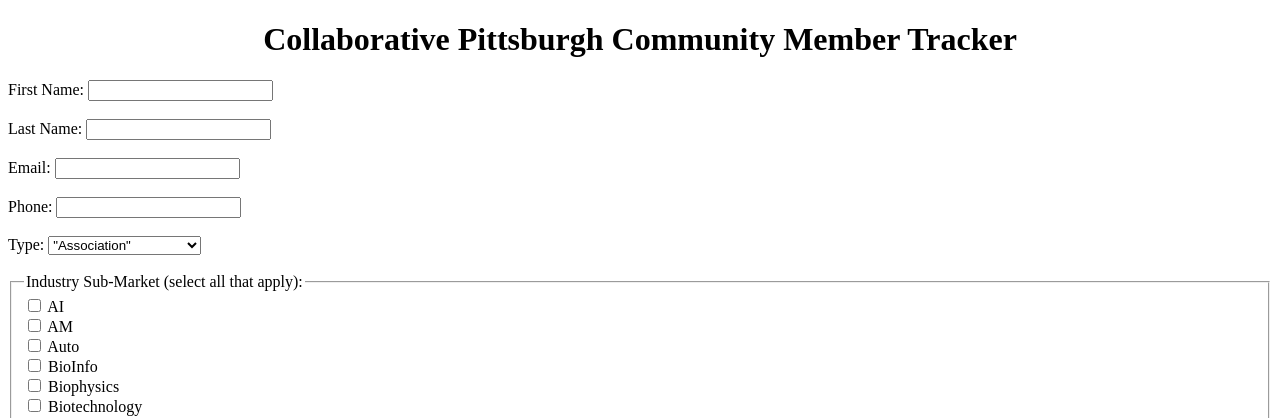
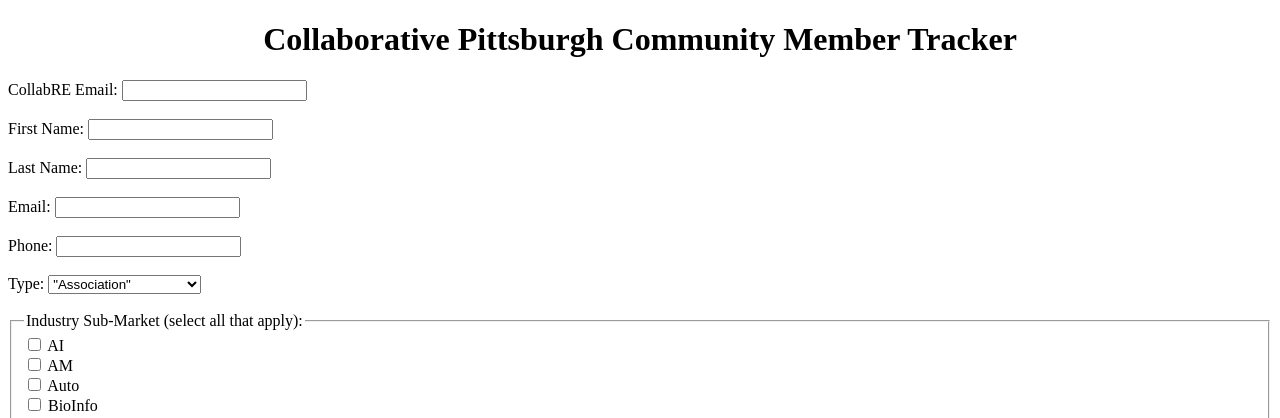
Before and after one commit to collabre-code/pitt-community-form, a Flask app: page / in a window 1280 px wide. Shown: the top 418 px of the page. Run offline with Flask 3, Linux system fonts and the light colour scheme.

Commit message:
added collbre user field so that collab users can be linked to their submissions

```diff
--- a/app.py
+++ b/app.py
@@ -34,6 +34,7 @@ def submit():
 
 
     # get the user input from the form
+    collabreuser = request.form['collabreuser']
     firstname = request.form['firstname']
     lastname = request.form['lastname']
     email = request.form['email']
@@ -60,7 +61,7 @@ def submit():
 
     # insert the user input into the database
     cursor = cnxn.cursor()
-    cursor.execute("INSERT INTO COMMUNITYDATABASE (firstname, lastname, email, phone, user_type, industry_submarket, stages_of_involvement, pittsburg_location, areas_of_expertise, needs, institutional_assoc, personal_assoc, past_interactions) VALUES (?, ?, ?, ?, ?, ?, ?, ?, ?, ?, ?, ?, ?)", firstname, lastname, email, phone, user_type, markets_str, stages_str, location, expertise, needs_str, institute_assoc, personal_assoc, past_interactions)
+    cursor.execute("INSERT INTO COMMUNITYDATABASE (collabreuser, firstname, lastname, email, phone, user_type, industry_submarket, stages_of_involvement, pittsburg_location, areas_of_expertise, needs, institutional_assoc, personal_assoc, past_interactions) VALUES (?, ?, ?, ?, ?, ?, ?, ?, ?, ?, ?, ?, ?, ?)", collabreuser, firstname, lastname, email, phone, user_type, markets_str, stages_str, location, expertise, needs_str, institute_assoc, personal_assoc, past_interactions)
     cnxn.commit()
 
     # return a response to the user
--- a/templates/form.html
+++ b/templates/form.html
@@ -7,6 +7,11 @@
   <body>
     <center><h1>Collaborative Pittsburgh Community Member Tracker</h1></center>
     <form method="post" action="/submit">
+
+      <label for="collabreuser">CollabRE Email:</label>
+      <input type="text" id="collabreuser" name="collabreuser"><br><br>
+
+
       <label for="firstname">First Name:</label>
       <input type="text" id="firstname" name="firstname"><br><br>
 
```
